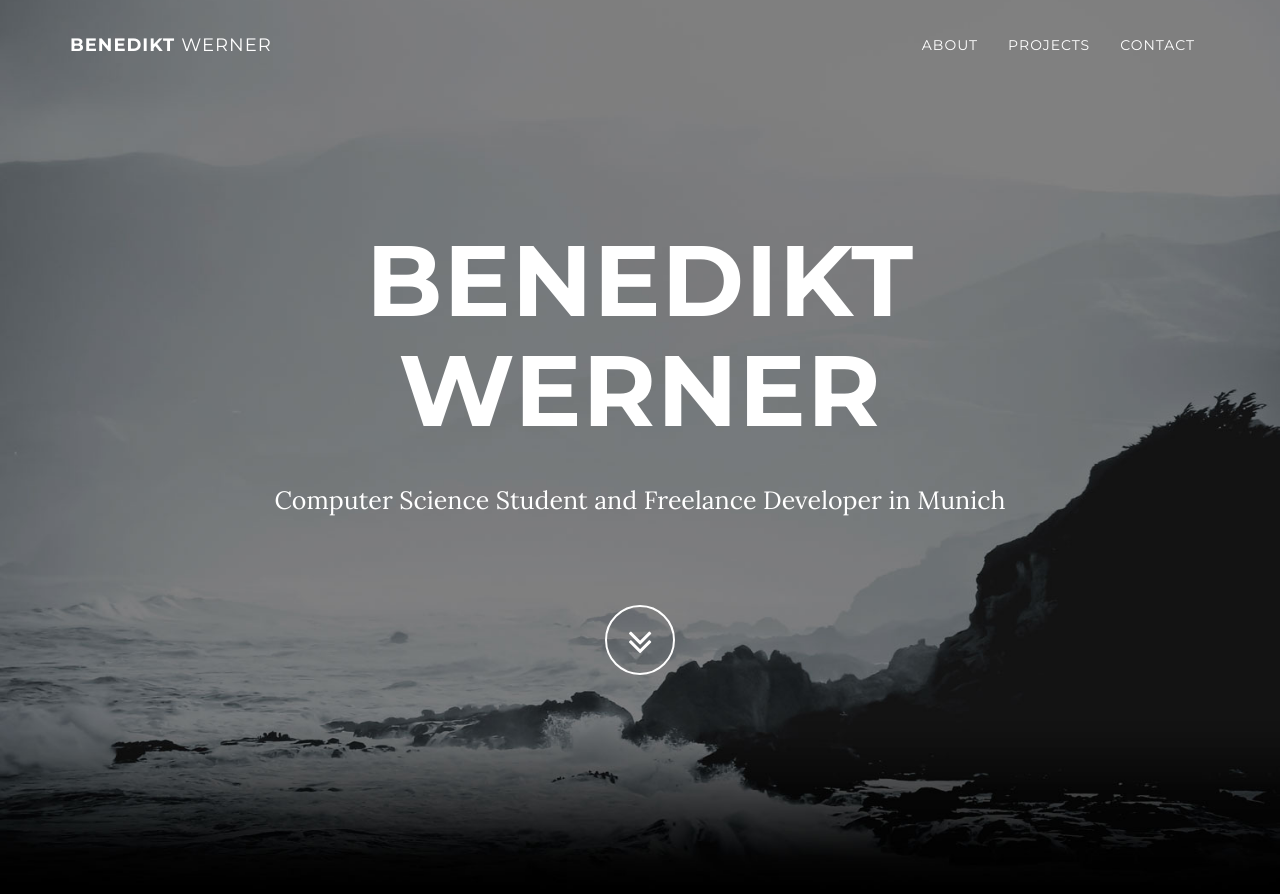
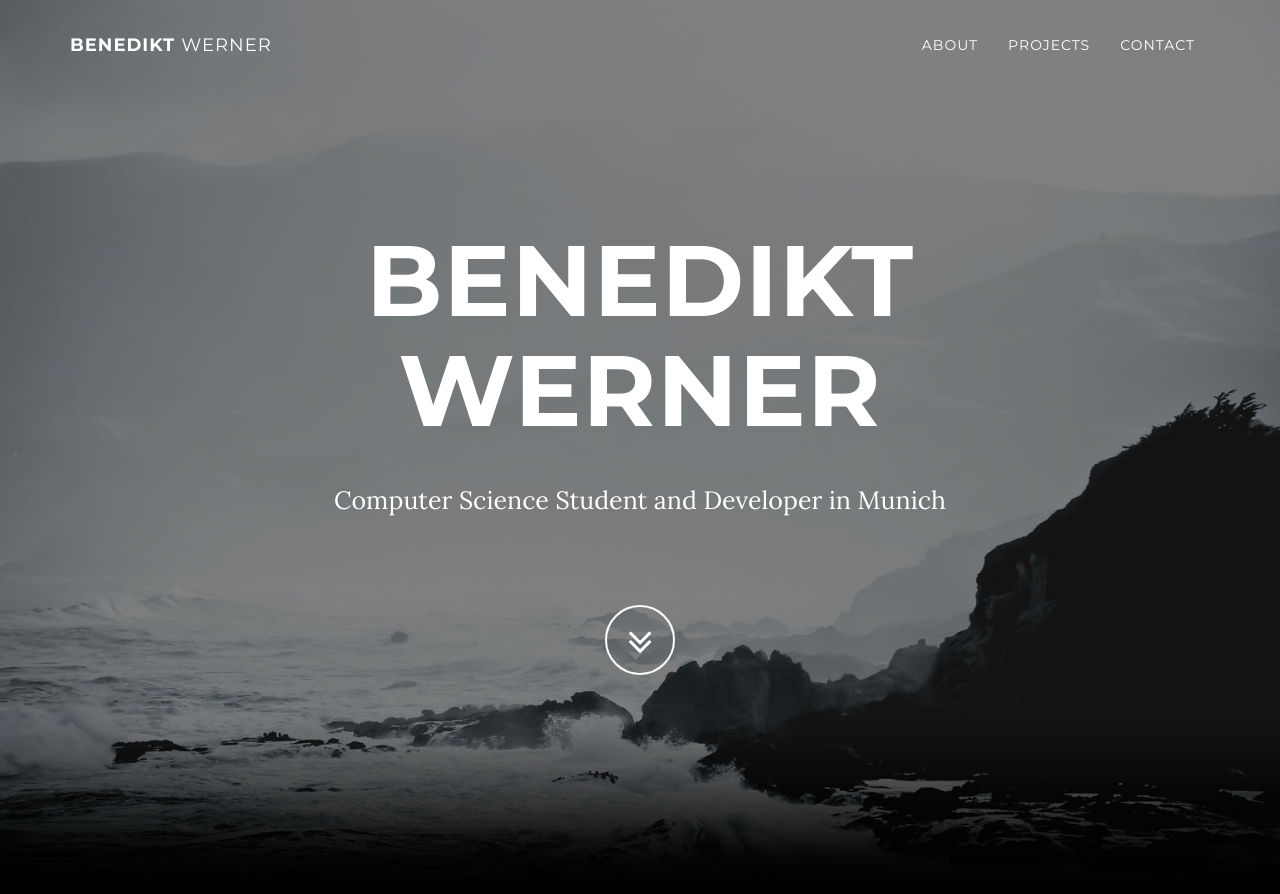
Before and after one commit to 1werner/1werner.github.io, a Jekyll site: the page built from index.html, in a window 1280 px wide and 900 px high. Shown: the top 894 px of the window. Built offline with Jekyll 4.4.1, drawn with Linux system fonts in a browser that asks for light colours.

Commit message:
Freelance Developer -> Developer

```diff
--- a/_includes/header.html
+++ b/_includes/header.html
@@ -5,7 +5,7 @@
                 <div class="row">
                     <div class="col-md-8 col-md-offset-2">
                         <h1 class="brand-heading">{{ site.title }}</h1>
-                        <p class="intro-text">Computer Science Student and Freelance Developer in Munich</p>
+                        <p class="intro-text">Computer Science Student and Developer in Munich</p>
                         <a href="#about" class="btn btn-circle page-scroll">
                             <i class="fa fa-angle-double-down animated"></i>
                         </a>
```
